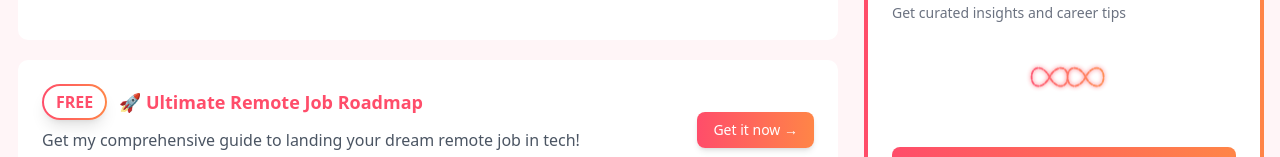
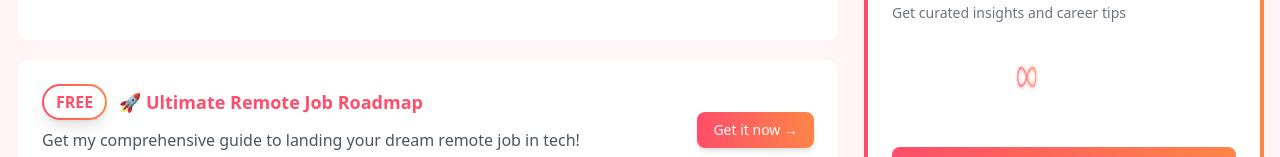
Before and after one commit to rohitg00/devopscommunity-website, a React (Vite) app: page / in a window 1280 px wide. Shown: the part 250-407 px from the top of the page. Built offline with nearby package versions, Linux system fonts and the light colour scheme; no server answers.

Commit message:
newsletter changes

```diff
--- a/src/components/SubstackBanner.tsx
+++ b/src/components/SubstackBanner.tsx
@@ -30,8 +30,9 @@ export function SubstackBanner() {
                 </defs>
                 <path
                   className="infinity-path"
-                  d="M46,50 C46,30 66,30 76,50 C86,70 106,70 106,50 C106,30 126,30 136,50 C146,70 166,70 166,50 C166,30 146,30 136,50 C126,70 106,70 106,50 C106,30 86,30 76,50 C66,70 46,70 46,50"
+                  d="M46,50 C46,30 66,30 76,50 C86,70 106,70 106,50 C106,30 86,30 76,50 C66,70 46,70 46,50"
                   fill="url(#gradient)"
+                  transform="scale(0.5, 1)"
                 />
               </svg>
             </div>
```
